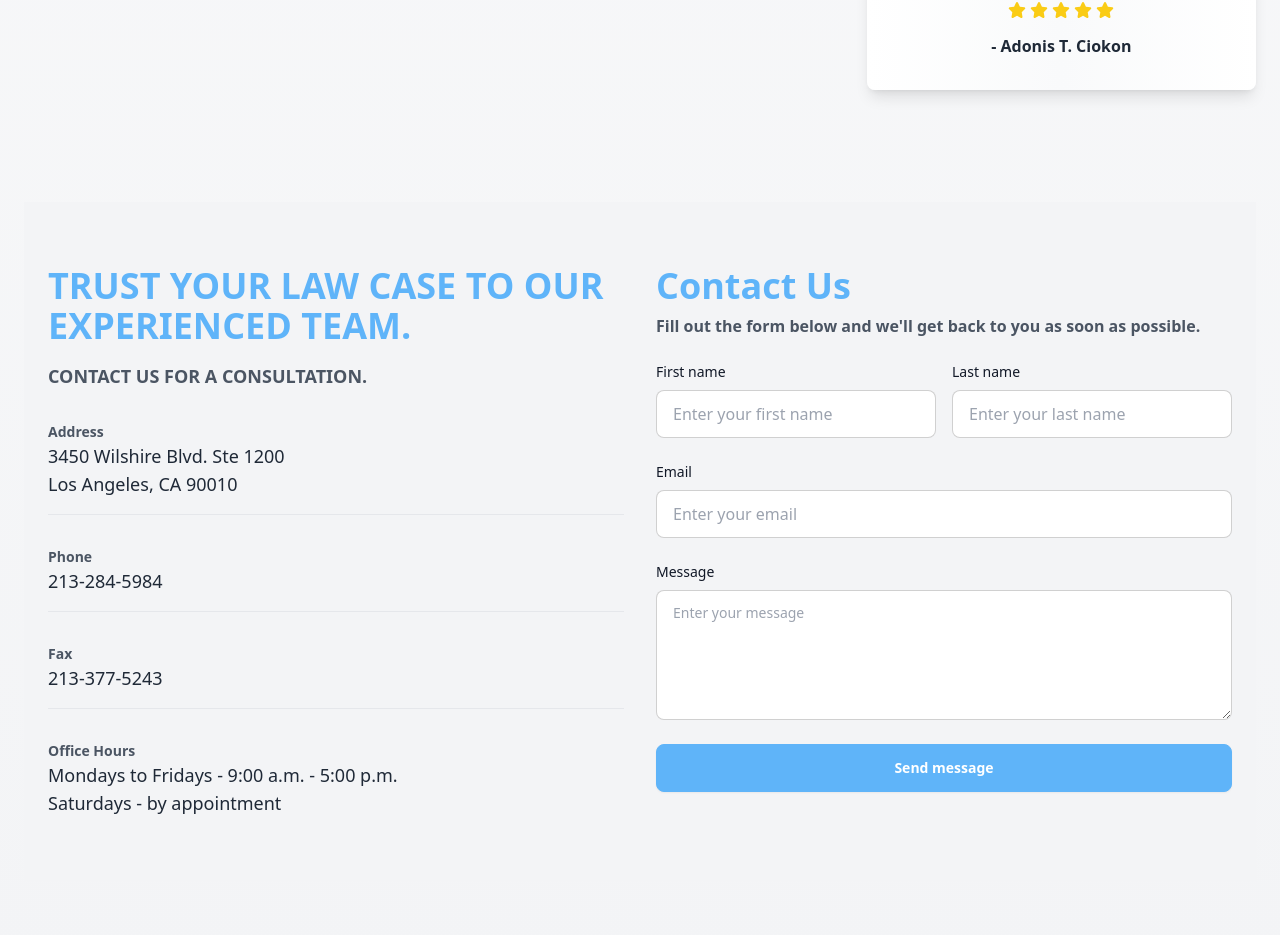
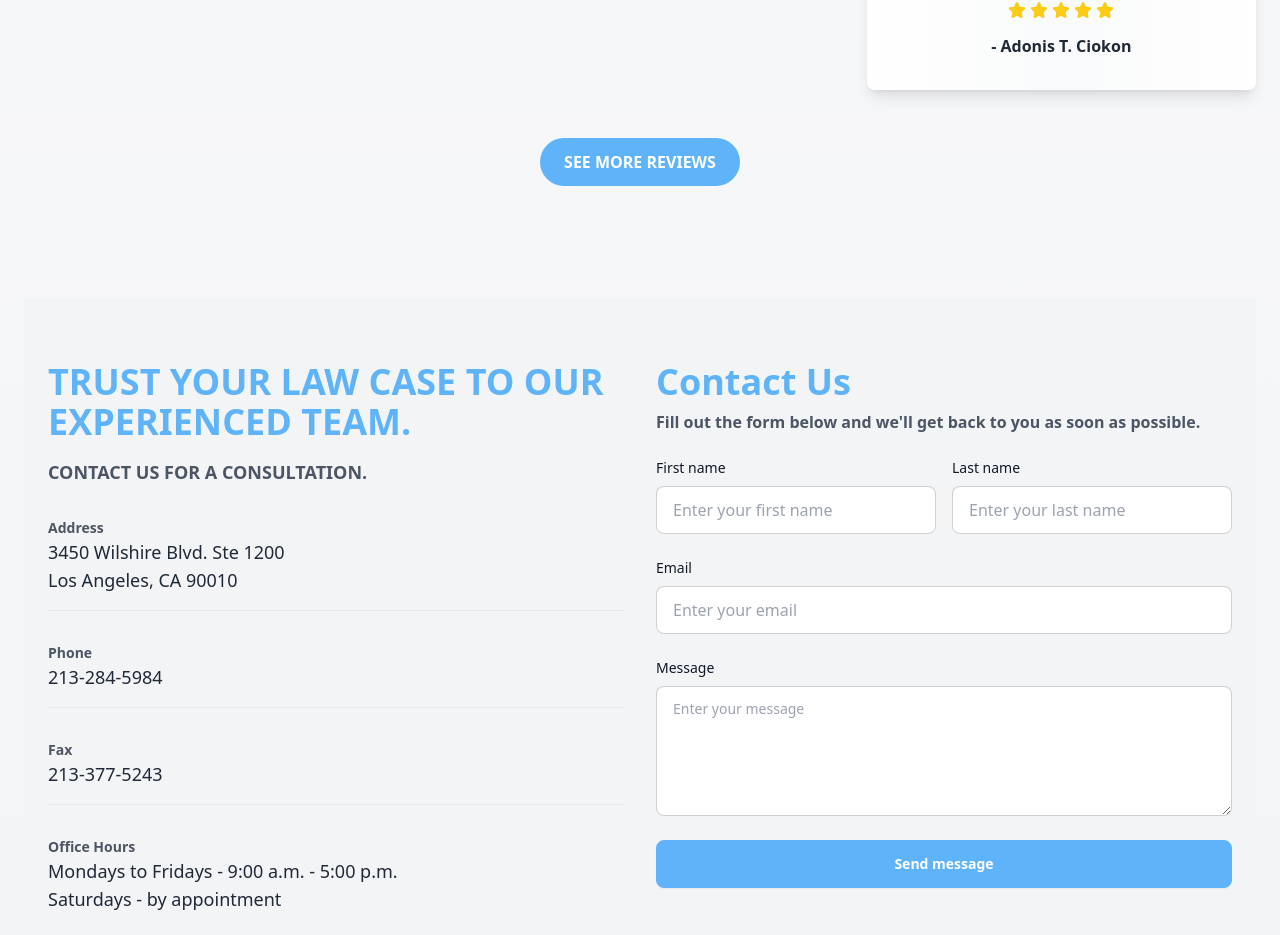
Before and after one commit to EthanSantos/LawFirm, a React (Vite) app: page / in a window 1280 px wide. Shown: the part 3420-4355 px from the top of the page. Built offline with nearby package versions, Linux system fonts and the light colour scheme.

Commit message:
added see more reviews button

```diff
--- a/src/pages/Home.jsx
+++ b/src/pages/Home.jsx
@@ -222,7 +222,20 @@ const Home = () => {
                             </motion.div>
                         ))}
                     </motion.div>
+
+                    <div className="text-center mt-12">
+                        <a href="/testimonials">
+                            <motion.button
+                                className="bg-primary text-white font-semibold py-3 px-6 rounded-full transition-all duration-200 ease-in-out"
+                                whileHover={{ scale: 1.05, boxShadow: "0px 8px 15px rgba(0, 0, 0, 0.1)" }}
+                                whileTap={{ scale: 0.95 }}
+                            >
+                                SEE MORE REVIEWS
+                            </motion.button>
+                        </a>
+                    </div>
                 </section>
+
 
 
                 <section id="contact" className="py-12">
```
